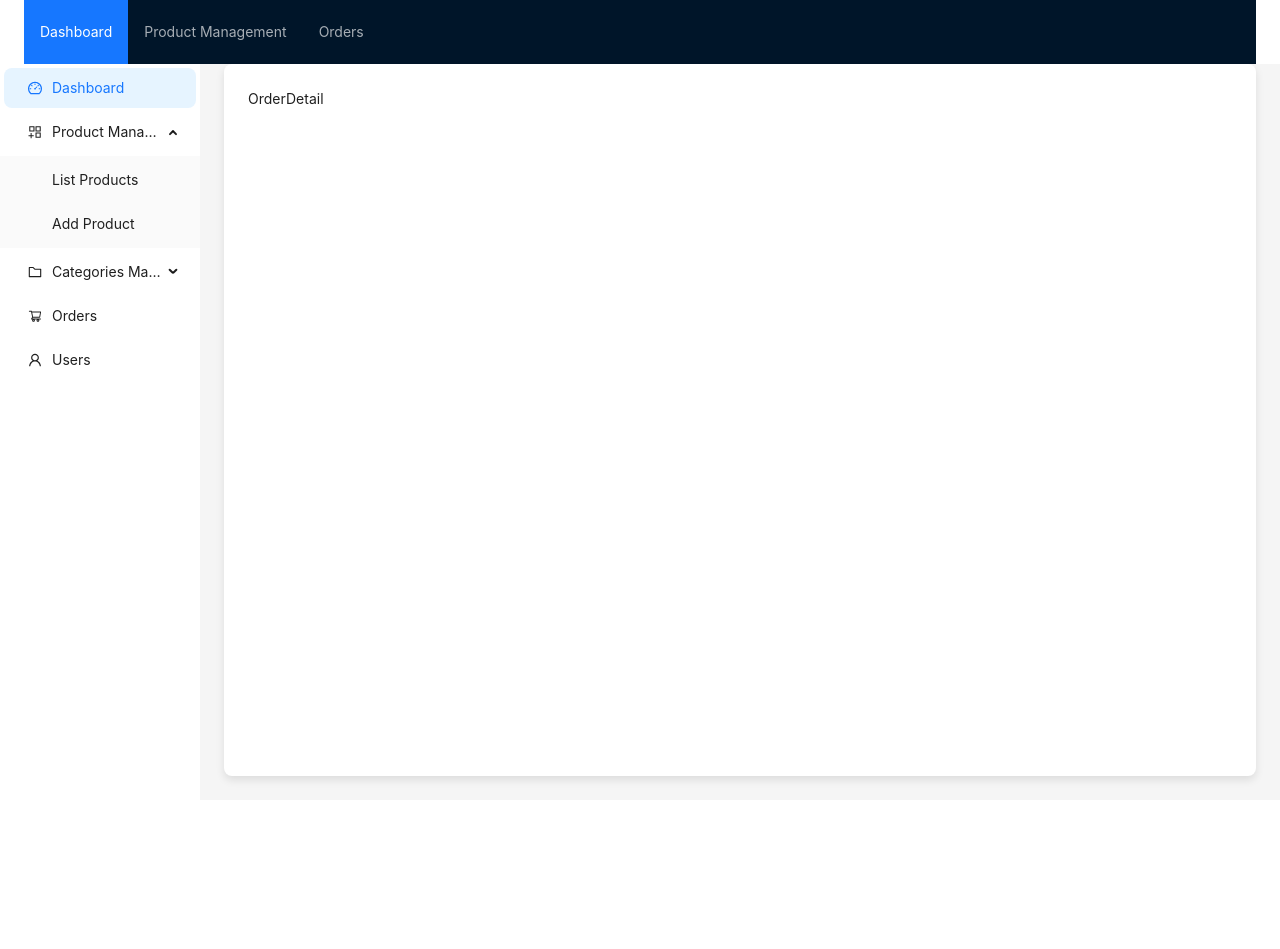
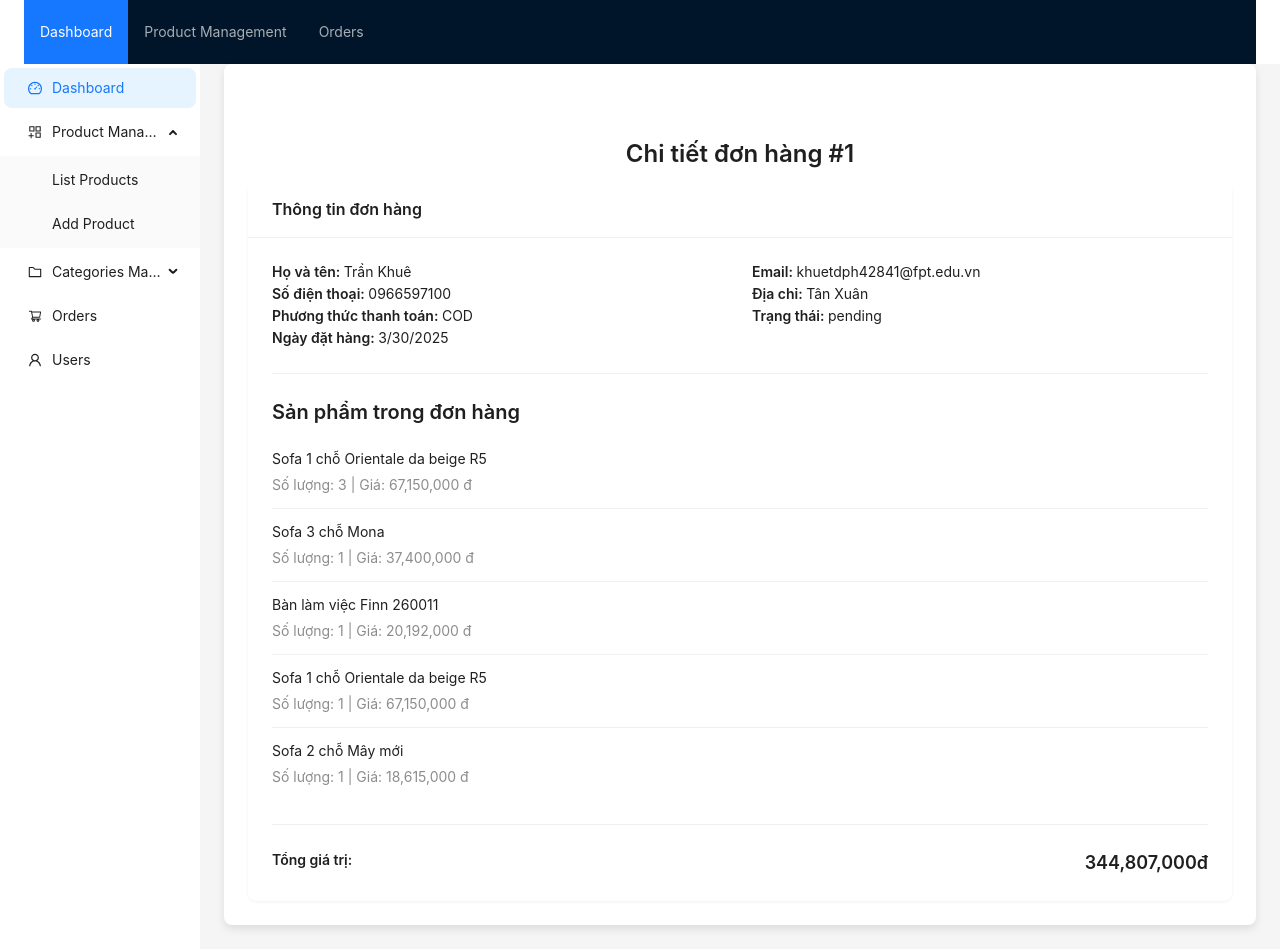
Before and after one commit to Website-Furino/FW2_Spring2025, a React (Vite) app: page /admin/orders/1 in a window 1280 px wide. Before the commit the page ends 800 px from the top, so only its background shows below. Built offline with nearby package versions, Linux system fonts and the light colour scheme; data requests are answered from the project's data file.

Commit message:
done checkout hiển thị đơn hàng

```diff
--- a/src/App.tsx
+++ b/src/App.tsx
@@ -46,7 +46,7 @@ function App() {
           element: <CartPage />,
         },
         {
-          path: "shop/cart/checkout",
+          path: "/checkout",
           element: <CheckoutPage />,
         },
         {
--- a/src/page/(admin)/Orders/OrderDetail.tsx
+++ b/src/page/(admin)/Orders/OrderDetail.tsx
@@ -1,9 +1,113 @@
-import React from 'react'
+import React, { useState, useEffect } from "react";
+import axios from "axios";
+import { message, Card, Row, Col, Typography, Divider, List } from "antd";
+import { useParams } from "react-router-dom"; // Để lấy thông tin từ URL params
+
+const { Title, Text } = Typography;
 
 const OrderDetail = () => {
+  const [orderDetails, setOrderDetails] = useState<any>(null);
+  const [loading, setLoading] = useState(true);
+  const { id } = useParams();
+  useEffect(() => {
+    if (id) {
+      axios
+        .get(`http://localhost:3000/orders/${id}`)
+        .then((response) => {
+          setOrderDetails(response.data); // Lưu thông tin đơn hàng vào state
+          setLoading(false);
+        })
+        .catch((error) => {
+          console.error("Lỗi khi lấy thông tin đơn hàng:", error);
+          message.error("Không thể lấy thông tin đơn hàng.");
+          setLoading(false);
+        });
+    } else {
+      message.error("Không tìm thấy ID đơn hàng!");
+      setLoading(false);
+    }
+  }, [id]);
+
+  if (loading) {
+    return <div>Loading...</div>; // Hiển thị khi đang tải dữ liệu
+  }
+
+  if (!orderDetails) {
+    return <div>Không có thông tin đơn hàng.</div>; // Hiển thị nếu không có dữ liệu đơn hàng
+  }
+
   return (
-    <div>OrderDetail</div>
-  )
-}
+    <div style={{ maxWidth: "1200px", margin: "0 auto", paddingTop: "50px" }}>
+      <Title level={3} className="text-center mb-30">
+        Chi tiết đơn hàng #{id}
+      </Title>
 
-export default OrderDetail
+      <Card title="Thông tin đơn hàng" bordered={false}>
+        <Row gutter={24}>
+          <Col span={12}>
+            <Text strong>Họ và tên: </Text>
+            <Text>{orderDetails.userInfo.fullName}</Text>
+          </Col>
+          <Col span={12}>
+            <Text strong>Email: </Text>
+            <Text>{orderDetails.userInfo.email}</Text>
+          </Col>
+          <Col span={12}>
+            <Text strong>Số điện thoại: </Text>
+            <Text>{orderDetails.userInfo.phone}</Text>
+          </Col>
+          <Col span={12}>
+            <Text strong>Địa chỉ: </Text>
+            <Text>{orderDetails.userInfo.address}</Text>
+          </Col>
+          <Col span={12}>
+            <Text strong>Phương thức thanh toán: </Text>
+            <Text>{orderDetails.paymentMethod}</Text>
+          </Col>
+          <Col span={12}>
+            <Text strong>Trạng thái: </Text>
+            <Text>{orderDetails.status}</Text>
+          </Col>
+          <Col span={12}>
+            <Text strong>Ngày đặt hàng: </Text>
+            <Text>{new Date(orderDetails.orderDate).toLocaleDateString()}</Text>
+          </Col>
+        </Row>
+
+        <Divider />
+
+        <Title level={4}>Sản phẩm trong đơn hàng</Title>
+        <List
+          itemLayout="horizontal"
+          dataSource={orderDetails.cartItems}
+          renderItem={(item) => (
+            <List.Item>
+              <List.Item.Meta
+                title={item.name}
+                description={`Số lượng: ${item.quantity} | Giá: ${item.price.toLocaleString()} đ`}
+              />
+            </List.Item>
+          )}
+        />
+
+        <Divider />
+
+        <Row gutter={16}>
+          <Col span={12}>
+            <Text strong>Tổng giá trị: </Text>
+          </Col>
+          <Col span={12} style={{ textAlign: "right" }}>
+            <Text strong style={{ fontSize: "18px" }}>
+              {orderDetails.cartItems
+                .reduce((acc, item) => acc + item.price * item.quantity, 0)
+                .toLocaleString()}
+              đ
+            </Text>
+          </Col>
+        </Row>
+      </Card>
+    </div>
+  );
+};
+
+export default OrderDetail;
--- a/src/page/(website)/checkout/page.tsx
+++ b/src/page/(website)/checkout/page.tsx
@@ -31,15 +31,31 @@ const CheckoutPage = () => {
   const navigate = useNavigate();
 
   useEffect(() => {
-    axios
-      .get("http://localhost:3000/carts")
-      .then((response) => {
-        setCartItems(response.data);
-      })
-      .catch((error) => {
-        console.error("Error fetching cart items:", error);
+    const user = JSON.parse(localStorage.getItem("user") || "{}");
+
+    if (user && user.email) {
+      // Cập nhật thông tin người dùng từ localStorage
+      setUserInfo({
+        email: user.email,
+        fullName: user.fullName,
+        phone: user.phone,
+        address: user.address,
       });
-  }, []);
+
+      // Lấy giỏ hàng của người dùng từ API
+      axios
+        .get(`http://localhost:3000/carts?user=${user.user}`)
+        .then((response) => {
+          setCartItems(response.data); // Cập nhật giỏ hàng của người dùng
+        })
+        .catch((error) => {
+          console.error("Error fetching cart items:", error);
+        });
+    } else {
+      message.error("Không tìm thấy thông tin người dùng!");
+      navigate("/login"); // Chuyển hướng về trang đăng nhập nếu không có người dùng
+    }
+  }, [navigate]);
 
   const handleInputChange = (e: React.ChangeEvent<HTMLInputElement>) => {
     const { name, value } = e.target;
```
Also changed, not shown: db.json.
